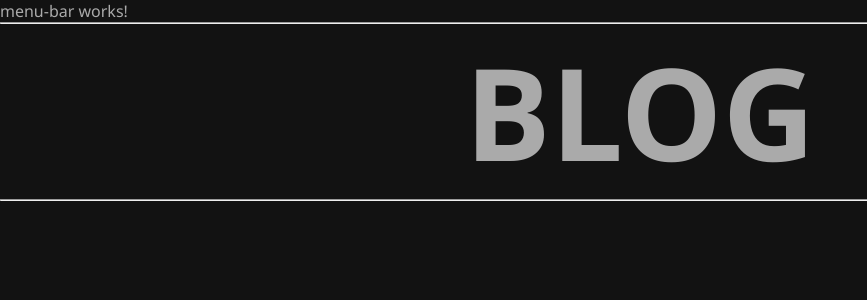
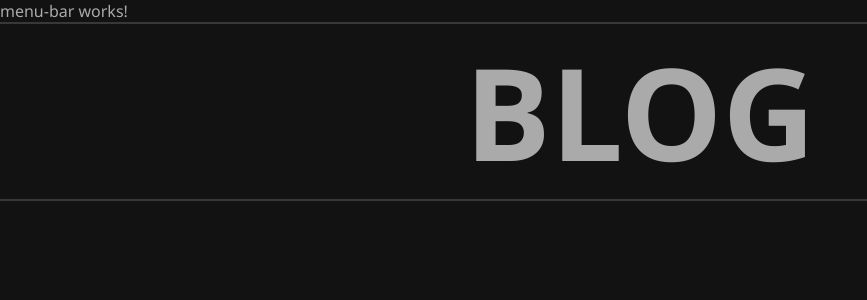
Before and after one commit to LuisGuilh3rme/Angular-Simple-Blog, an Angular app: page / in a window 1280 px wide. Shown: the top 300 px of the page, without its empty margins (0-867 px from the left). Built offline with nearby package versions, Linux system fonts and the light colour scheme.

Commit message:
feat: add menu-title component hr color decoration

```diff
--- a/src/app/components/menu-title/menu-title.component.css
+++ b/src/app/components/menu-title/menu-title.component.css
@@ -1,6 +1,10 @@
 .menu-title {
   display: flex;
   flex-direction: column;
+
+  > hr {
+    border: 1px solid var(--decoration-color);
+  }
 
   > h1 {
     font-size: 8rem;
--- a/src/styles.css
+++ b/src/styles.css
@@ -2,7 +2,6 @@
   --background-color: #121212;
   --font-color: #aaaaaa;
   --decoration-color: #383838;
-
   --font-family: 'Segoe UI', Tahoma, Geneva, Verdana, sans-serif;
 }
 
@@ -13,7 +12,8 @@
   font-family: var(--font-family);
   background-color: var(--background-color);
   color: var(--font-color);
-  a {
+
+  > a {
     text-decoration: none;
   }
 }
```
